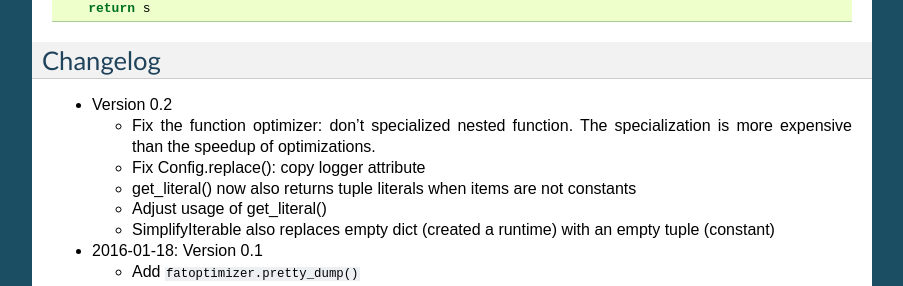
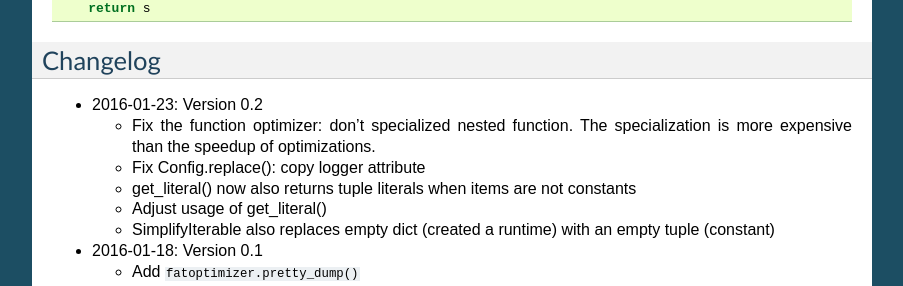
Before and after one commit to vstinner/fatoptimizer, a Sphinx documentation site: the page built from doc/misc.rst, in a window 1280 px wide and 900 px high, scrolled down 1594 px. Shown: the part 164-450 px from the top of the window, without its empty margins (198-1101 px from the left). Built offline with Sphinx 7.4.7, drawn with Linux system fonts in a browser that asks for light colours.

Commit message:
prepare release 0.2

```diff
--- a/doc/misc.rst
+++ b/doc/misc.rst
@@ -109,7 +109,7 @@ Example of function with side effect::
 Changelog
 =========
 
-* Version 0.2
+* 2016-01-23: Version 0.2
 
   * Fix the function optimizer: don't specialized nested function. The
     specialization is more expensive than the speedup of optimizations.
```
